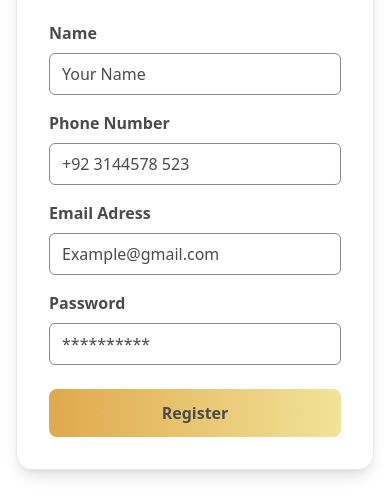
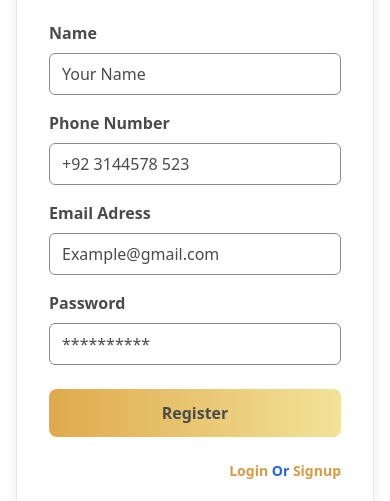
Before and after one commit to AhmadRazaAfzal/Zorve, a plain HTML site: page index.html in a window 390 px wide. Shown: the part 351-852 px from the top of the page. Drawn offline with nearby package versions, Linux system fonts and the light colour scheme.

```diff
--- a/index.html
+++ b/index.html
@@ -42,6 +42,9 @@
                 <div class=" bg-gradient-to-r from-[#DFA94C] cursor-pointer to-[#F2E398] flex items-center justify-center p-3 rounded-lg">
                 <p class="text-[#4B4B4B] font-semibold">Register</p>
                 </div>
+                <div class="flex justify-end">
+                    <p class="cursor-pointer text-[#d99a41] font-semibold text-sm md:text-lg">Login<span class="text-blue-600"> Or </span>Signup</p>
+                </div>
         </div>
     </main>
     <footer class="bg-[#000A3D] mt-8 px-3 py-6">
```
